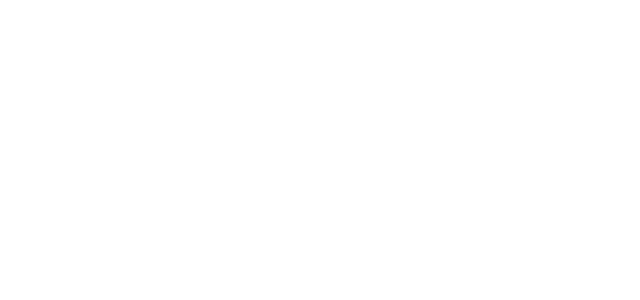
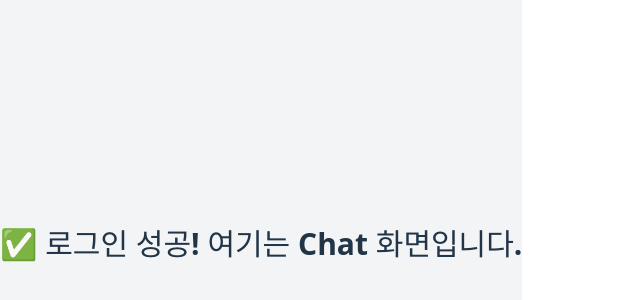
Before and after one commit to yeeunbak/SoulSync, a React (Vite) app in the folder frontend/: page /chat in a window 1280 px wide. Before the commit this address had no page. Shown: the part 156-456 px from the top of the page, without its empty margins (0-640 px from the left). Built offline with nearby package versions, Linux system fonts and the light colour scheme.

Commit message:
로그인 구현중

```diff
--- a/frontend/src/App.tsx
+++ b/frontend/src/App.tsx
@@ -1,11 +1,13 @@
 import { BrowserRouter, Routes, Route } from 'react-router-dom';
 import Login from './pages/Login';
+import ChatMain from './pages/ChatMain';
 
 function App() {
   return (
     <BrowserRouter>
       <Routes>
         <Route path="/" element={<Login />} />
+        <Route path="/chat" element={<ChatMain />} />
       </Routes>
     </BrowserRouter>
   );
--- a/frontend/src/api/auth.ts
+++ b/frontend/src/api/auth.ts
@@ -1,9 +1,9 @@
 import axios from 'axios';
 
-const API = axios.create({
-  baseURL: 'http://localhost:8000/user', // 백엔드 서버 주소
-});
-
-export const login = async (username: string, password: string) => {
-  return await API.post('/login', { username, password });
-};
+export async function login(username: string, password: string) {
+  const response = await axios.post('http://localhost:8000/user/login', {
+    username,
+    password,
+  });
+  return response;
+}
--- a/frontend/src/components/LoginForm.tsx
+++ b/frontend/src/components/LoginForm.tsx
@@ -14,7 +14,7 @@ export default function LoginForm() {
 
     try {
       const res = await login(username, password);
-      navigate('/chat');
+      navigate('/chatMain');
     } catch (err: any) {
       setError(err.response?.data?.detail || '로그인에 실패했습니다.');
     }
--- a/frontend/src/pages/ChatMain.tsx
+++ b/frontend/src/pages/ChatMain.tsx
@@ -1 +1,7 @@
-/* 메인 채팅 페이지 */
+export default function ChatMain() {
+  return (
+    <div className="flex items-center justify-center min-h-screen bg-gray-100">
+      <h1 className="text-3xl font-bold">✅ 로그인 성공! 여기는 Chat 화면입니다.</h1>
+    </div>
+  );
+}
```
